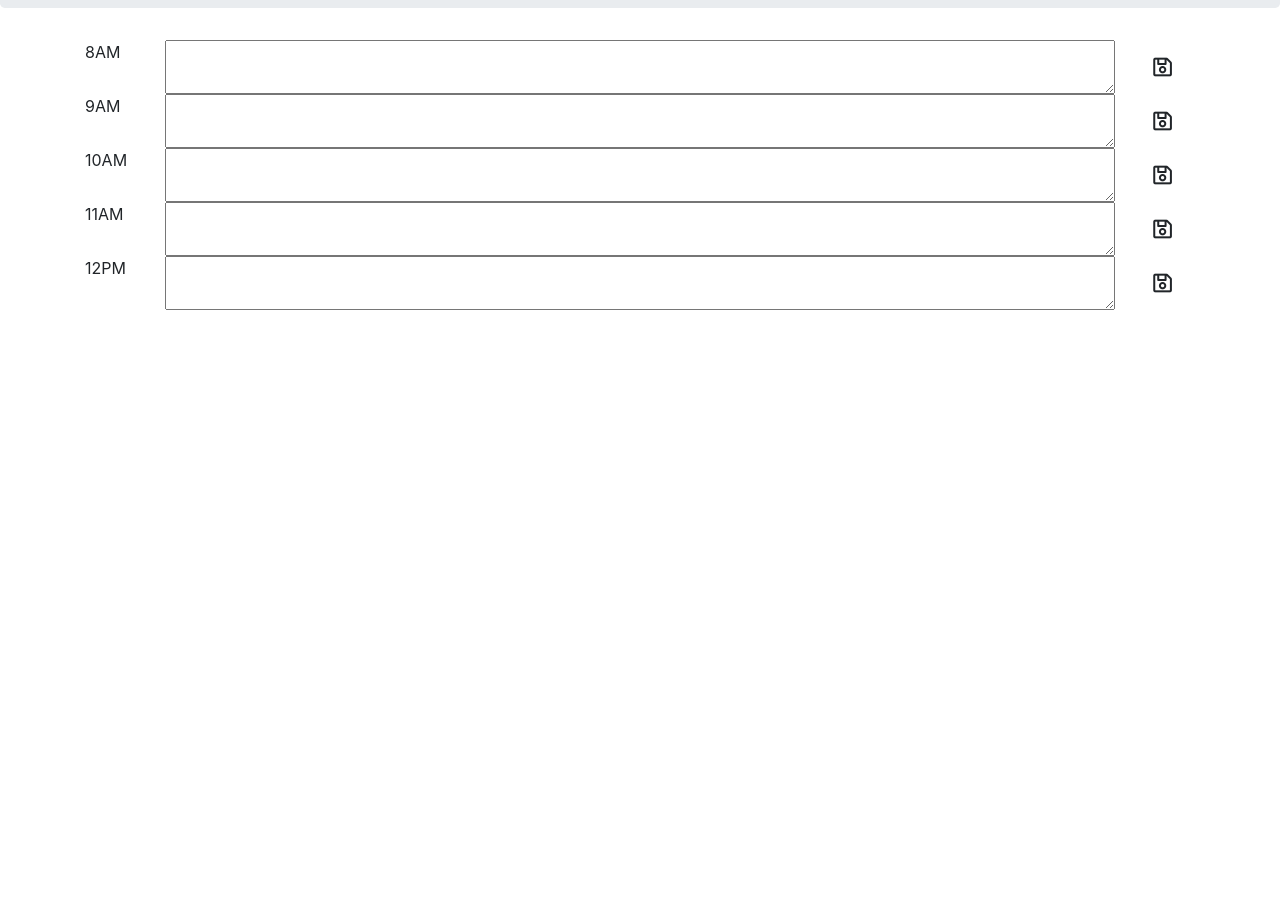
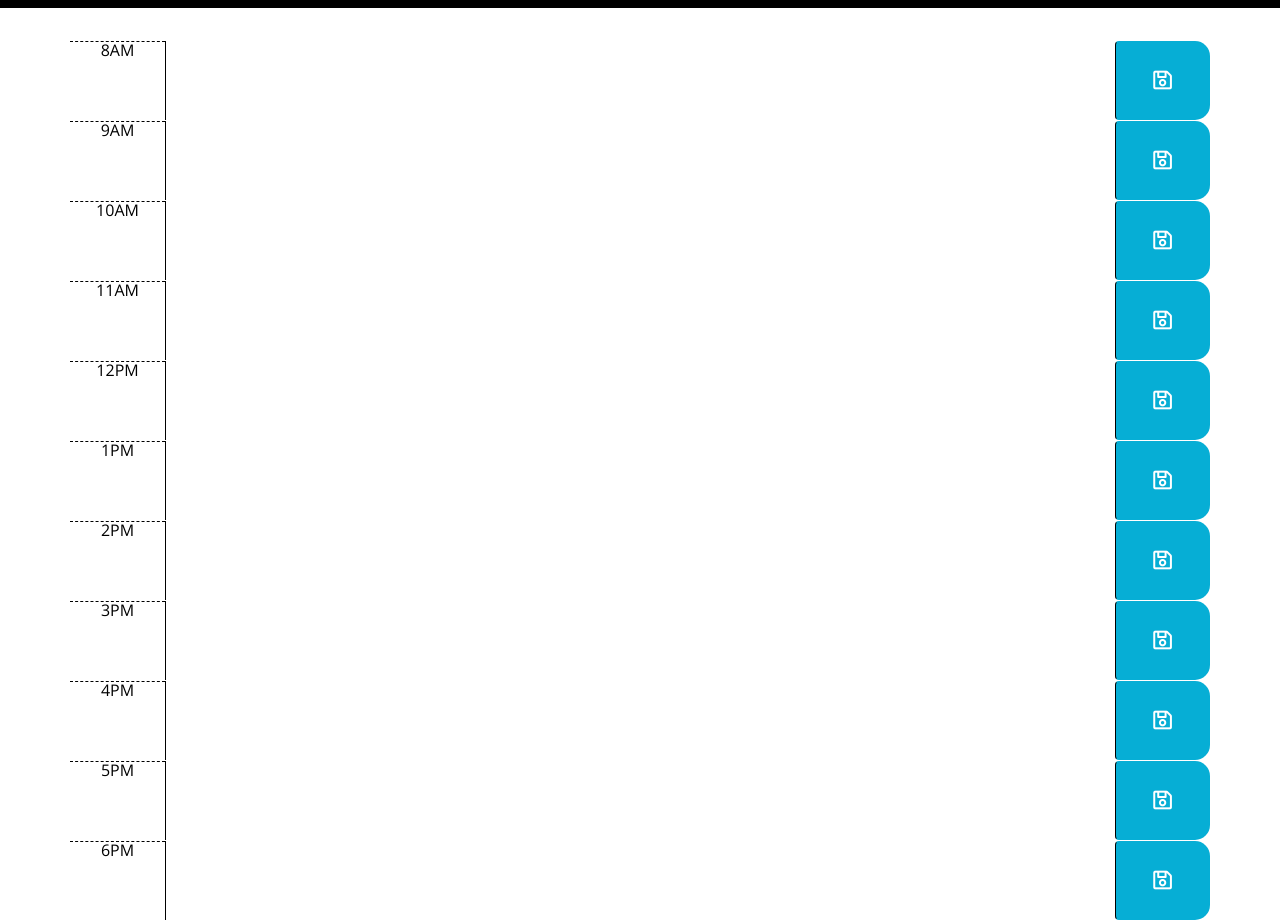
Before and after one commit to kenchenpcpm/DayPlanner_KC_Release, a plain HTML site: page index.html in a window 1280 px wide. Shown: the part 260-1180 px from the top of the page. Before the commit the page ends 800 px from the top, so only its background shows below. Drawn offline with nearby package versions, Linux system fonts and the light colour scheme; files that its build step writes are made by us from their sources.

Commit message:
html adding hours

```diff
--- a/asset/style.css
+++ b/asset/style.css
@@ -0,0 +1,71 @@
+body {
+    font-family: 'Open Sans', sans-serif;
+    font-size: 16px;
+    line-height: 1;
+  }
+
+  textarea{
+    background: transparent;
+    border: none;
+    resize: none;
+    color: #000000;
+    border-left: 1px solid black;
+    padding: 10px;
+  }
+
+  .jumbotron {
+    text-align: center;
+    background-color: transparent;
+    color: black;
+    border-radius: 0;
+    border-bottom: 10px solid black;
+  }
+
+  .description{
+    white-space: pre-wrap;
+  }
+
+  .time-block{
+    text-align: center;
+    border-radius: 15px;
+  }
+
+  .row {
+    white-space: pre-wrap;
+    height: 80px;
+    border-top: 1px solid white;;
+  }
+
+  .hour {
+    background-color: #ffffff;
+    color: #000000;
+    border-top: 1px dashed #000000;
+  }
+
+  .past {
+    background-color: #d3d3d3;
+    color: white;
+  }
+
+  .present {
+    background-color: #ff6961;
+    color: white;
+  }
+
+  .future {
+    background-color: #77dd77;
+    color: white;
+  }
+
+  .saveBtn {
+    border-left: 1px solid black;
+    border-top-right-radius: 15px;
+    border-bottom-right-radius: 15px;
+    background-color: #06AED5;
+    color: white;
+  }
+
+  .saveBtn i:hover {
+    font-size: 20px;
+    transition: all .3s ease-in-out;
+  }
--- a/index.html
+++ b/index.html
@@ -54,9 +54,40 @@
             <textarea class="col-sm-10 description"></textarea>
             <button class="col-sm-1 saveBtn btn"><i class="far fa-save fa-lg"></i></button>
         </div>
+        <div id= '13' class="row time-block">
+            <div class="col-sm-1 hour">1PM</div>
+            <textarea class="col-sm-10 description"></textarea>
+            <button class="col-sm-1 saveBtn btn"><i class="far fa-save fa-lg"></i></button>
+        </div>
+        <div id= '14' class="row time-block">
+            <div class="col-sm-1 hour">2PM</div>
+            <textarea class="col-sm-10 description"></textarea>
+            <button class="col-sm-1 saveBtn btn"><i class="far fa-save fa-lg"></i></button>
+        </div>
+        <div id= '15' class="row time-block">
+            <div class="col-sm-1 hour">3PM</div>
+            <textarea class="col-sm-10 description"></textarea>
+            <button class="col-sm-1 saveBtn btn"><i class="far fa-save fa-lg"></i></button>
+        </div>
+        <div id= '16' class="row time-block">
+            <div class="col-sm-1 hour">4PM</div>
+            <textarea class="col-sm-10 description"></textarea>
+            <button class="col-sm-1 saveBtn btn"><i class="far fa-save fa-lg"></i></button>
+        </div>
+        <div id= '17' class="row time-block">
+            <div class="col-sm-1 hour">5PM</div>
+            <textarea class="col-sm-10 description"></textarea>
+            <button class="col-sm-1 saveBtn btn"><i class="far fa-save fa-lg"></i></button>
+        </div>
+        <div id= '18' class="row time-block">
+            <div class="col-sm-1 hour">6PM</div>
+            <textarea class="col-sm-10 description"></textarea>
+            <button class="col-sm-1 saveBtn btn"><i class="far fa-save fa-lg"></i></button>
+        </div>
     </div>
 
     <script src="https://cdnjs.cloudflare.com/ajax/libs/jquery/3.2.1/jquery.min.js"></script>
     <script src="https://cdnjs.cloudflare.com/ajax/libs/moment.js/2.24.0/moment.min.js"></script>
-  </body>
+    <script src="./asset/planner.js"></script>
+</body>
 </html>
```
